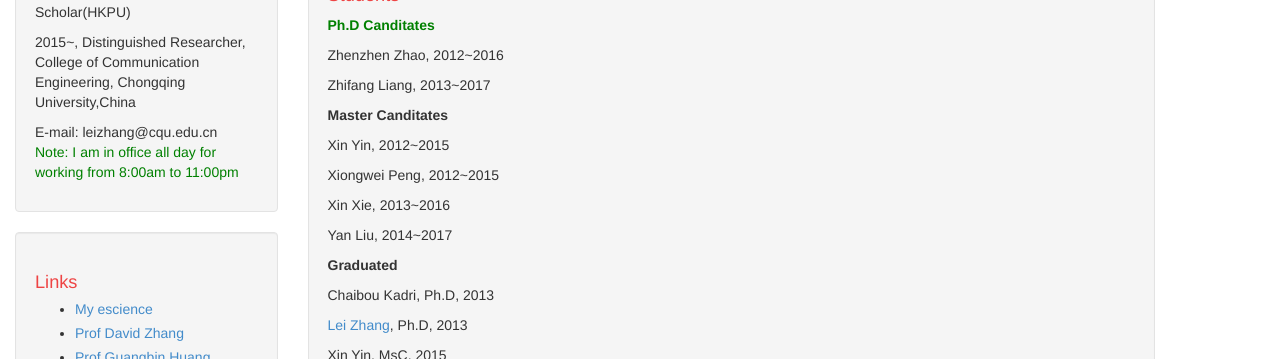
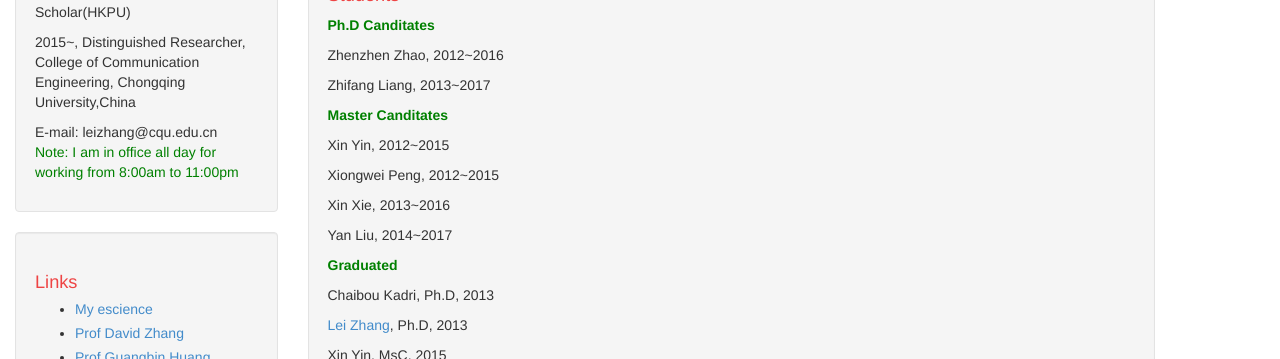
Before and after one commit to DrLeiZhang/website, a Jekyll site: the page built from people.html, in a window 1280 px wide. Shown: the part 358-717 px from the top of the page. Built offline with Jekyll 4.4.1, drawn with Linux system fonts in a browser that asks for light colours; Markdown is read by kramdown in place of the engine named in the settings.

Commit message:
Update
Signed-off-by: leizhang@cqu.edu.cn <leizhang@cqu.edu.cn>

```diff
--- a/people.html
+++ b/people.html
@@ -18,12 +18,12 @@ layout: default
 <p style="color:green;"><h0><B>Ph.D Canditates</B></h0></p>
 <p>Zhenzhen Zhao, 2012~2016</p>
 <p>Zhifang Liang, 2013~2017</p>
-<p><h0><B>Master Canditates</B></h0></p>
+<p style="color:green;"><h0><B>Master Canditates</B></h0></p>
 <p>Xin Yin, 2012~2015</p>
 <p>Xiongwei Peng, 2012~2015</p>
 <p>Xin Xie, 2013~2016</p>
 <p>Yan Liu, 2014~2017</p>
-<p><h0><B>Graduated</B></h0></p>
+<p style="color:green"><h0><B>Graduated</B></h0></p>
 <p>Chaibou Kadri, Ph.D, 2013</p>
 <p><a href="http://www.escience.cn/people/lei/index.html">Lei Zhang</a>, Ph.D, 2013</p>
 <p>Xin Yin, MsC, 2015</p>
```
